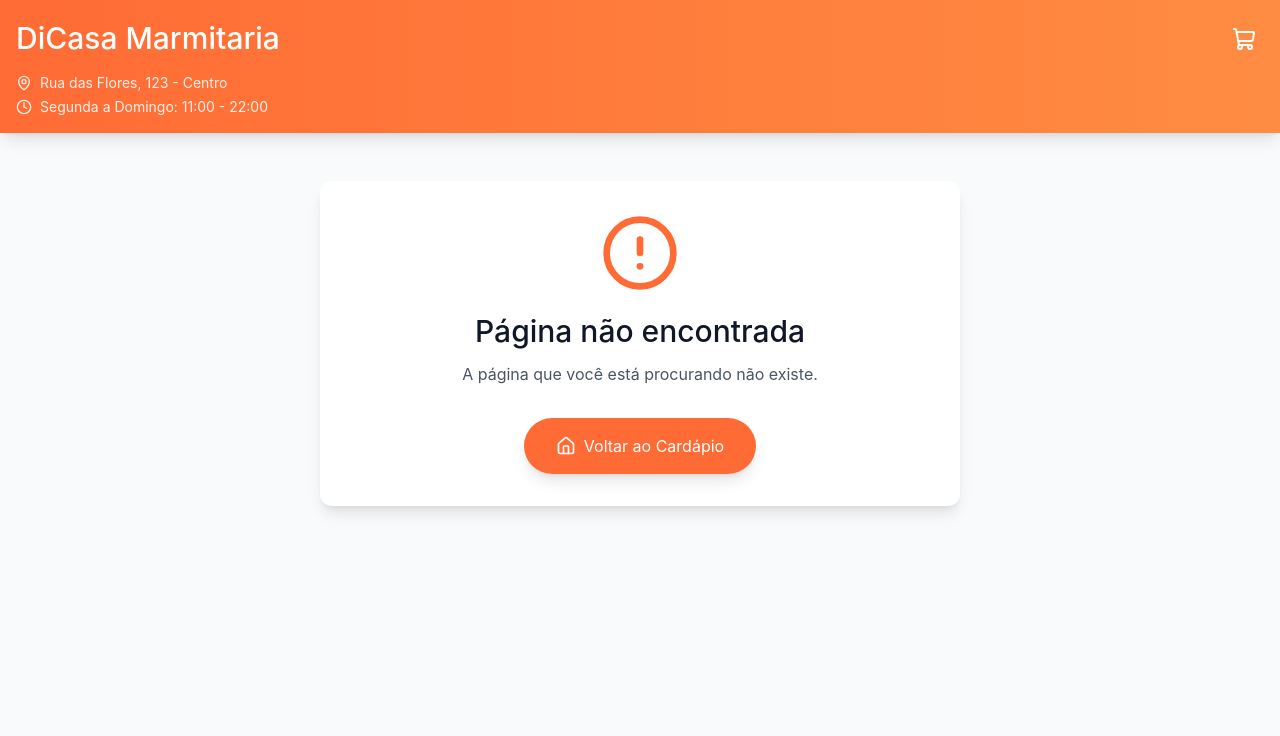
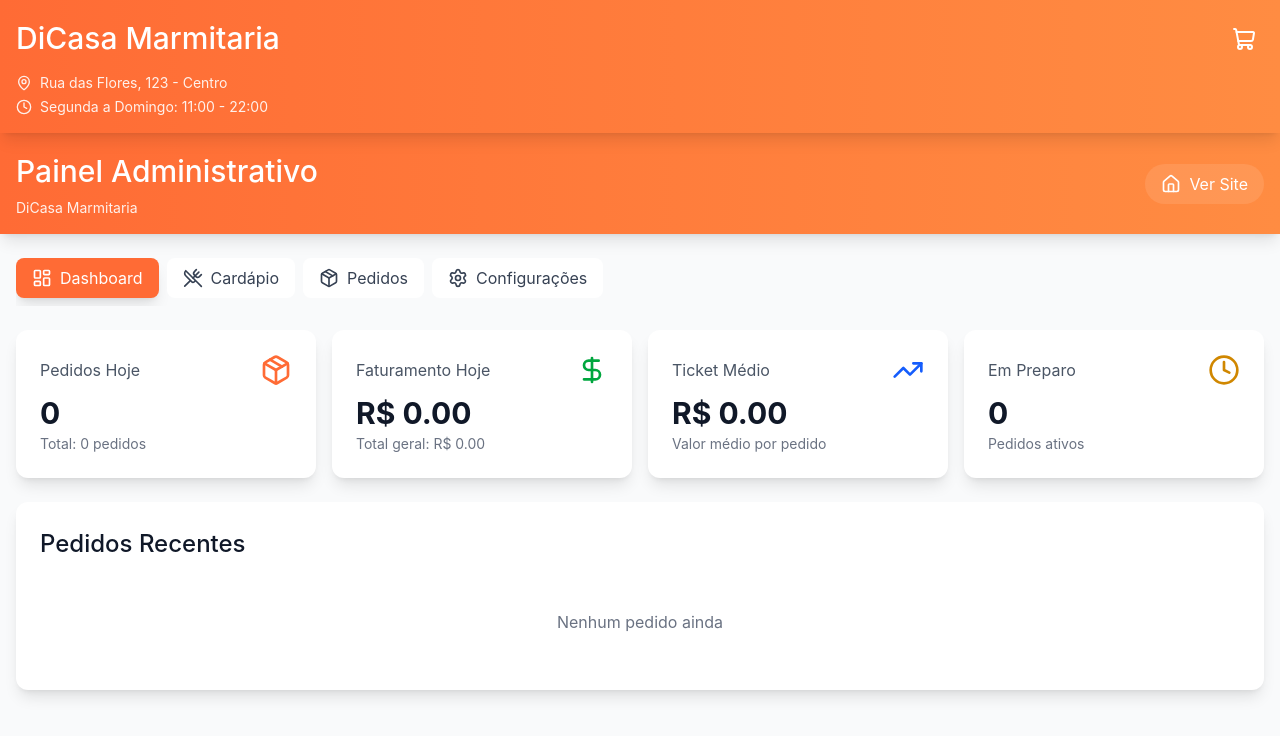
Before and after one commit to Murilo-Bioni-Caruso/Di-Casa-Pedidos-Front-End, a React (Vite) app: page /admin in a window 1280 px wide. Shown: the top 736 px of the page. Built offline with nearby package versions, Linux system fonts and the light colour scheme.

Commit message:
Adicionei a tela de dashboard, refatorei página não encontrado e adicionei tela de não autorizado

```diff
--- a/src/components/LayoutAdmin.jsx
+++ b/src/components/LayoutAdmin.jsx
@@ -28,7 +28,7 @@ export function LayoutAdmin({ children }) {
   return (
     <div className="min-h-screen bg-gray-50">
       {/* Header Admin */}
-      <header className="bg-gradient-to-r from-[#FF6B35] to-[#FF8C42] text-white shadow-lg">
+      <header className="bg-linear-to-r from-[#FF6B35] to-[#FF8C42] text-white shadow-lg">
         <div className="container mx-auto px-4 py-4">
           <div className="flex items-center justify-between">
             <div>
--- /dev/null
+++ b/src/components/NaoEncontrado.jsx
@@ -0,0 +1,40 @@
+import { AlertCircle, Home } from "lucide-react";
+import { LINKS } from "../rotas/Links";
+import { Link } from "react-router-dom";
+
+export function NaoEncontrado({
+    titulo = 'Página não encontrada',
+    mensagem = 'A página que você está procurando não existe.',
+    textoBotao = 'Voltar ao Cardápio',
+    linkBotao = LINKS.HOME,
+    icone: Icone = AlertCircle
+}) {
+    const IconeFinal = Icone || AlertCircle;
+    return (
+        <div className="min-h-screen bg-gray-50">
+            <main className="container mx-auto px-4 py-12 max-w-2xl text-center">
+                <div className="bg-white rounded-xl shadow-lg p-8">
+
+                    <IconeFinal className="w-20 h-20 text-[#FF6B35] mx-auto mb-4" />
+
+                    <h1 className="text-gray-900 mb-2">
+                        {titulo}
+                    </h1>
+
+                    <p className="text-gray-600 mb-8">
+                        {mensagem}
+                    </p>
+
+                    <Link
+                        to={linkBotao}
+                        className="inline-flex items-center gap-2 bg-[#FF6B35] hover:bg-[#FF5722] text-white px-8 py-4 rounded-full transition-colors shadow-lg"
+                    >
+                        <Home className="w-5 h-5" />
+                        {textoBotao}
+                    </Link>
+
+                </div>
+            </main>
+        </div>
+    );
+}
--- a/src/models/Usuario.jsx
+++ b/src/models/Usuario.jsx
@@ -3,11 +3,13 @@ export function criarUsuario({
   telefone,
   endereco,
   distancia = 0,
+  isAdmin = false
 }) {
   return {
     nome,
     telefone,
     endereco,
     distancia,
+    isAdmin
   };
 }
--- a/src/pages/CadastroPage.jsx
+++ b/src/pages/CadastroPage.jsx
@@ -22,7 +22,8 @@ export function CadastroPage() {
     const [formulario, setFormulario] = useState({
         nome: usuario?.nome || '',
         telefone: usuario?.telefone || '',
-        endereco: usuario?.endereco || ''
+        endereco: usuario?.endereco || '',
+        isAdmin: false
     });
 
     const [distancia, setDistancia] = useState(0);
--- /dev/null
+++ b/src/pages/DashboardAdminPage.jsx
@@ -0,0 +1,173 @@
+import { LayoutAdmin } from '../components/LayoutAdmin';
+import { usePedido } from '../context/PedidoContexto';
+import { TrendingUp, DollarSign, Package, Clock } from 'lucide-react';
+
+export function DashboardAdminPage() {
+  const { pedidos, getPedidosHoje, getFaturamentoHoje } = usePedido();
+
+  const pedidosHoje = getPedidosHoje();
+  const faturamentoHoje = getFaturamentoHoje();
+
+  const totalPedidos = pedidos.length;
+
+  const ticketMedio =
+    pedidos.length > 0
+      ? pedidos.reduce((total, p) => total + p.total, 0) / pedidos.length
+      : 0;
+
+  return (
+    <LayoutAdmin>
+      <div className="space-y-6">
+
+        {/* CARDS */}
+        <div className="grid grid-cols-1 md:grid-cols-2 lg:grid-cols-4 gap-4">
+
+          {/* Pedidos Hoje */}
+          <div className="bg-white rounded-xl shadow-lg p-6">
+            <div className="flex justify-between items-center mb-2">
+              <p className="text-gray-600">Pedidos Hoje</p>
+              <Package className="w-8 h-8 text-[#FF6B35]" />
+            </div>
+
+            <p className="text-gray-900 text-2xl font-bold">
+              {pedidosHoje.length}
+            </p>
+
+            <p className="text-sm text-gray-500">
+              Total: {totalPedidos} pedidos
+            </p>
+          </div>
+
+          {/* Faturamento Hoje */}
+          <div className="bg-white rounded-xl shadow-lg p-6">
+            <div className="flex justify-between items-center mb-2">
+              <p className="text-gray-600">Faturamento Hoje</p>
+              <DollarSign className="w-8 h-8 text-green-600" />
+            </div>
+
+            <p className="text-gray-900 text-2xl font-bold">
+              R$ {faturamentoHoje.toFixed(2)}
+            </p>
+
+            <p className="text-sm text-gray-500">
+              Total geral: R$ {pedidos.reduce((t, p) => t + p.total, 0).toFixed(2)}
+            </p>
+          </div>
+
+          {/* Ticket Médio */}
+          <div className="bg-white rounded-xl shadow-lg p-6">
+            <div className="flex justify-between items-center mb-2">
+              <p className="text-gray-600">Ticket Médio</p>
+              <TrendingUp className="w-8 h-8 text-blue-600" />
+            </div>
+
+            <p className="text-gray-900 text-2xl font-bold">
+              R$ {ticketMedio.toFixed(2)}
+            </p>
+
+            <p className="text-sm text-gray-500">
+              Valor médio por pedido
+            </p>
+          </div>
+
+          {/* Pedidos Ativos */}
+          <div className="bg-white rounded-xl shadow-lg p-6">
+            <div className="flex justify-between items-center mb-2">
+              <p className="text-gray-600">Em Preparo</p>
+              <Clock className="w-8 h-8 text-yellow-600" />
+            </div>
+
+            <p className="text-gray-900 text-2xl font-bold">
+              {
+                pedidos.filter(
+                  p =>
+                    p.status === 'pendente' ||
+                    p.status === 'preparando'
+                ).length
+              }
+            </p>
+
+            <p className="text-sm text-gray-500">
+              Pedidos ativos
+            </p>
+          </div>
+        </div>
+
+        {/* PEDIDOS RECENTES */}
+        <div className="bg-white rounded-xl shadow-lg p-6">
+          <h2 className="text-gray-900 mb-4">
+            Pedidos Recentes
+          </h2>
+
+          {pedidos.length === 0 ? (
+            <p className="text-gray-500 text-center py-8">
+              Nenhum pedido ainda
+            </p>
+          ) : (
+            <div className="overflow-x-auto">
+              <table className="w-full">
+
+                <thead>
+                  <tr className="border-b">
+                    <th className="text-left py-3 px-4">Pedido</th>
+                    <th className="text-left py-3 px-4">Cliente</th>
+                    <th className="text-left py-3 px-4">Data</th>
+                    <th className="text-right py-3 px-4">Total</th>
+                    <th className="text-center py-3 px-4">Status</th>
+                  </tr>
+                </thead>
+
+                <tbody>
+                  {pedidos.slice(0, 10).map(pedido => {
+                    const data = new Date(pedido.data);
+
+                    return (
+                      <tr key={pedido.id} className="border-b hover:bg-gray-50">
+
+                        <td className="py-3 px-4 text-sm">
+                          #{pedido.id.split('-')[1]}
+                        </td>
+
+                        <td className="py-3 px-4 text-sm">
+                          {pedido.usuario.nome}
+                        </td>
+
+                        <td className="py-3 px-4 text-sm">
+                          {data.toLocaleDateString('pt-BR')} às{' '}
+                          {data.toLocaleTimeString('pt-BR', {
+                            hour: '2-digit',
+                            minute: '2-digit'
+                          })}
+                        </td>
+
+                        <td className="py-3 px-4 text-sm text-right">
+                          R$ {pedido.total.toFixed(2)}
+                        </td>
+
+                        <td className="py-3 px-4 text-center">
+                          <span className={`
+                            px-2 py-1 rounded-full text-xs
+                            ${pedido.status === 'pendente' ? 'bg-yellow-100 text-yellow-800' : ''}
+                            ${pedido.status === 'preparando' ? 'bg-blue-100 text-blue-800' : ''}
+                            ${pedido.status === 'pronto' ? 'bg-green-100 text-green-800' : ''}
+                            ${pedido.status === 'entregue' ? 'bg-gray-100 text-gray-800' : ''}
+                            ${pedido.status === 'cancelado' ? 'bg-red-100 text-red-800' : ''}
+                          `}>
+                            {pedido.status}
+                          </span>
+                        </td>
+
+                      </tr>
+                    );
+                  })}
+                </tbody>
+
+              </table>
+            </div>
+          )}
+        </div>
+
+      </div>
+    </LayoutAdmin>
+  );
+}
--- /dev/null
+++ b/src/pages/NaoAutorizadoPage.jsx
@@ -0,0 +1,14 @@
+import { Lock } from "lucide-react";
+import { NaoEncontrado } from "../components/NaoEncontrado";
+
+export function NaoAutorizadoPage() {
+    return (
+        <NaoEncontrado
+            titulo="Acesso negado"
+            mensagem="Você não tem permissão para acessar esta página."
+            textoBotao="Voltar para início"
+            linkBotao={LINKS.HOME}
+            icone={Lock}
+        />
+    )
+}
--- a/src/pages/NaoEncontradoPage.jsx
+++ b/src/pages/NaoEncontradoPage.jsx
@@ -1,34 +1,15 @@
-import { Link } from 'react-router-dom';
-import { Home, AlertCircle } from 'lucide-react';
-import { Cabecalho } from '../components/Cabecalho';
+import { AlertCircle } from 'lucide-react';
+import { NaoEncontrado } from '../components/NaoEncontrado';
 import { LINKS } from '../rotas/Links';
 
 export function NaoEncontradoPage() {
   return (
-    <div className="min-h-screen bg-gray-50">
-      <main className="container mx-auto px-4 py-12 max-w-2xl text-center">
-        <div className="bg-white rounded-xl shadow-lg p-8">
-
-          <AlertCircle className="w-20 h-20 text-[#FF6B35] mx-auto mb-4" />
-
-          <h1 className="text-gray-900 mb-2">
-            Página não encontrada
-          </h1>
-
-          <p className="text-gray-600 mb-8">
-            A página que você está procurando não existe.
-          </p>
-
-          <Link
-            to={LINKS.HOME}
-            className="inline-flex items-center gap-2 bg-[#FF6B35] hover:bg-[#FF5722] text-white px-8 py-4 rounded-full transition-colors shadow-lg"
-          >
-            <Home className="w-5 h-5" />
-            Voltar ao Cardápio
-          </Link>
-
-        </div>
-      </main>
-    </div>
+    <NaoEncontrado
+      titulo='Página não encontrada'
+      mensagem='A página que você está procurando não existe.'
+      textoBotao='Voltar ao Cardápio'
+      linkBotao={LINKS.HOME}
+      icone={AlertCircle}
+    />
   );
 }
--- a/src/rotas/Links.jsx
+++ b/src/rotas/Links.jsx
@@ -8,5 +8,6 @@ export const LINKS = {
   CADASTRO: "/cadastro",
   CHECKOUT: "/checkout",
   CONFIRMACAO: "/confirmacao",
-  HISTORICO_PEDIDOS: "/historico-pedidos"
+  HISTORICO_PEDIDOS: "/historico-pedidos",
+  NAO_AUTORIZADO: "/nao-autorizado"
 };
--- /dev/null
+++ b/src/rotas/RotasAdmin.jsx
@@ -0,0 +1,20 @@
+import { Navigate } from 'react-router-dom';
+import { useUsuario } from '../context/UsuarioContexto';
+import { LINKS } from '../rotas/Links';
+
+export function RotaAdmin({ children }) {
+  const { usuario } = useUsuario();
+
+  // ❌ não logado
+  if (!usuario) {
+    return <Navigate to={LINKS.CADASTRO} />;
+  }
+
+  // ❌ não é admin
+  if (!usuario.isAdmin) {
+    return <Navigate to={LINKS.NAO_AUTORIZADO} />;
+  }
+
+  // ✅ liberado
+  return children;
+}
```
Also changed, not shown: src/rotas/Index.jsx (+31 -6 lines).
